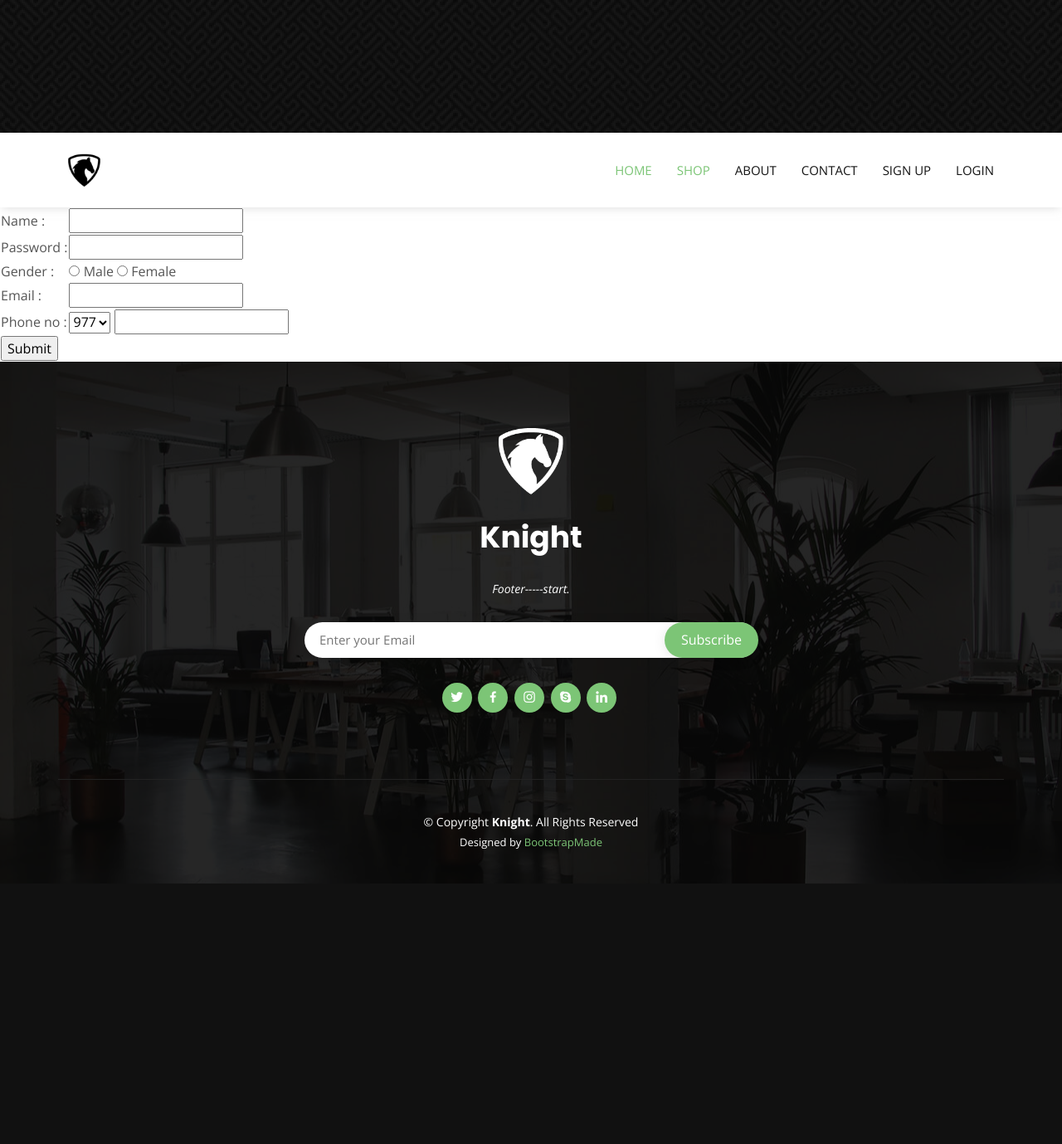
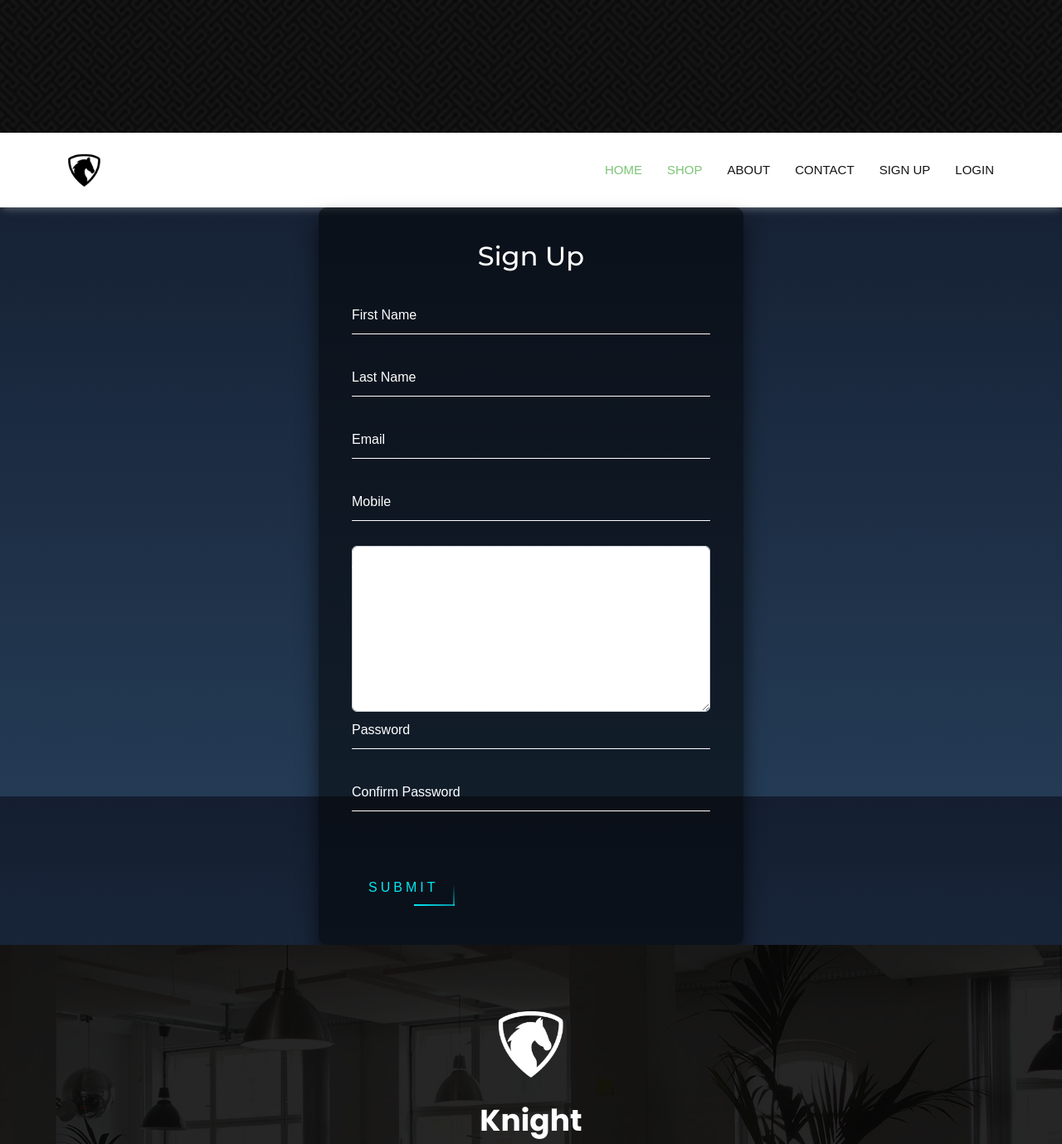
Before and after one commit to surendrasinghsodha/Django_Project, a Django app: template myapp/templates/signup.html in a window 1280 px wide. Shown: the part 640-2019 px from the top of the page at 83% size. Before the commit the page ends 1705 px from the top, so only its background shows below. Run offline with Django 4.2, Linux system fonts and the light colour scheme; the template is opened without the code that fills it, so the values that code supplies are empty; some libraries are stand-ins or nearby versions.

Commit message:
S-commmit

```diff
--- a/myapp/templates/header.html
+++ b/myapp/templates/header.html
@@ -62,7 +62,7 @@
           <li><a class="nav-link scrollto active" href="{% url 'shop' %}">SHOP</a></li>
           <li><a class="nav-link scrollto" href="{% url 'about' %}">ABOUT</a></li>
           <li><a class="nav-link scrollto" href="{% url 'contact' %}">CONTACT</a></li>
-          <li><a class="nav-link scrollto " href="{% url 'signup' %}">sIGN UP</a></li>
+          <li><a class="nav-link scrollto " href="{% url 'signup' %}">SIGN UP</a></li>
           <li><a class="nav-link scrollto" href="{% url 'login' %}">LOGIN</a></li>
 
           {% comment %} <li class="dropdown"><a href="#"><span>Drop Down</span> <i class="bi bi-chevron-down"></i></a> {% endcomment %}
--- a/myapp/templates/signup.html
+++ b/myapp/templates/signup.html
@@ -1,53 +1,71 @@
 {% extends 'header.html' %}
 {% block content  %}
 {% load static %}
+<!DOCTYPE html>
+<html lang="en" >
+  <head>
+    <meta charset="UTF-8">
+    <title> Login Form with light button  </title>
+    <link rel="stylesheet" href="{% static 'assets/scss/login.css' %}">
 
-<!DOCTYPE HTML>
-<html>
-<head>
-  <title>Register Form</title>
-</head>
-<body>
- <form>
-  <table>
-   <tr>
-    <td>Name :</td>
-    <td><input type="text"></td>
-   </tr>
-   <tr>
-    <td>Password :</td>
-    <td><input type="password"></td>
-   </tr>
-   <tr>
-    <td>Gender :</td>
-    <td>
-     <input type="radio" name="Gender"> Male
-     <input type="radio" name="Gender"> Female
-    </td>
-   </tr>
-   <tr>
-    <td>Email :</td>
-    <td><input type="email"></td>
-   </tr>
-   <tr>
-    <td>Phone no :</td>
-    <td>
-     <select>
-      <option>977</option>
-      <option>978</option>
-      <option>979</option>
-      <option>973</option>
-      <option>972</option>
-      <option>974</option>
-     </select>
-     <input type="phone">
-    </td>
-   </tr>
-   <tr>
-    <td><input type="submit" value="Submit"></td>
-   </tr>
-  </table>
- </form>
-</body>
+  </head>
+  <body>
+    <div class="login-box">
+      <h2>Sign Up</h2>
+      <form>
+        <div class="user-box">
+          <input type="text" name="fname" required="">
+          <label>First Name</label>
+        </div>
+        <div class="user-box">
+          <input type="text" name="lname" required="">
+          <label>Last Name</label>
+        </div>
+        <div class="user-box">
+          <input type="text" name="email" required="">
+          <label>Email</label>
+        </div>
+
+        {% comment %} <div class="user-box">
+          <label>Gender</label>
+          <input type="radio" name="gender" value="male"> Male
+          <input type="radio" name="gender" value="female"> Female
+
+        </div>
+
+        <div class="user-box">
+          <input type="date" name="mobile" required="">
+          <br>
+          <label>Date of birth</label>
+        </div> {% endcomment %}
+
+        <div class="user-box">
+          <input type="phone" name="mobile" required="">
+          <label>Mobile</label>
+        </div>
+        <div class="user-box">
+          <textarea name="address" cols="30" rows="7" class="form-control" style="height:200px"required=""></textarea>
+          <label>Address</label>
+        </div>
+        <div class="user-box">
+          <input type="password" name="password" required="">
+          <label>Password</label>
+        </div>
+        <div class="user-box">
+          <input type="password" name="cpassword" required="">
+          <label>Confirm Password</label>
+        </div>
+        <a href="#">
+          <span></span>
+          <span></span>
+          <span></span>
+          <span></span>
+          Submit
+        </a>
+      </form>
+    </div>
+
+  </body>
 </html>
-{% endblock %}
+
+{% endblock  %}
```
